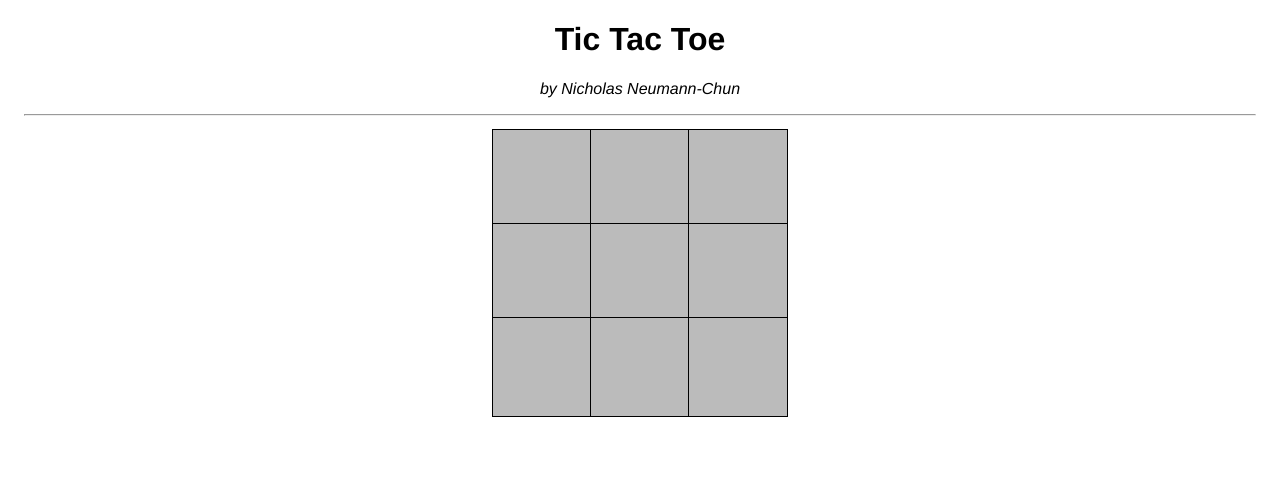
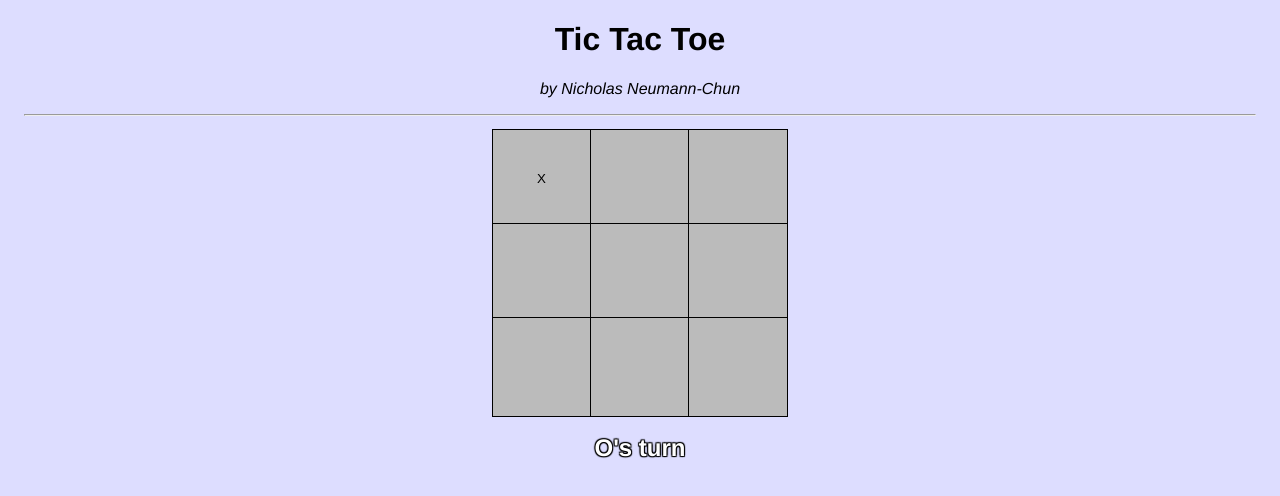
Before and after one commit to babelthuap/tictactoe, a website: page src/index.html in a window 1280 px wide. Both pictures are taken after a click on the button 541 px from the left and 178 px from the top of the page. Drawn offline with Linux system fonts and the light colour scheme.

Commit message:
Introduce main game loop

```diff
--- a/src/script.js
+++ b/src/script.js
@@ -7,19 +7,43 @@
  *   7 8 9
  */
 
-$(document).ready(function() {
+$(document).ready(init);
 
+
+function init() {
   // insert byline
   $('h1').after( $('<hr />') ).after( $('<i>').text('by Nicholas Neumann-Chun') );
+
+  // insert turn indicator
+  $('.board').after( $('<h2>').addClass('turn-indicator') );
+
+  // insert restart button
+  $('.turn-indicator').after( $('<button>').text('Restart!').addClass('hidden') );
+  $('button').click(startGame);
 
   // label buttons
   $('.btn').each(function(i) {
     $(this).data('id', i + 1);
   });
 
-  // click handler for buttons
-  $('.btn').click(function() {
+  startGame();
+};
+
+
+function startGame() {
+  var whoseTurn = 'X';
+
+  // initialize board
+  $('.btn').val(' ');
+  $('.turn-indicator').text("X's turn");
+
+  // handle button clicks
+  $('.btn').on('click', function() {
     console.log('button clicked:', $(this).data('id'));
+
+    $(this).val(whoseTurn);
+
+    whoseTurn = whoseTurn === 'X' ? 'O' : 'X';
+    $('.turn-indicator').text(whoseTurn + "'s turn");
   });
-
-});
+}
--- a/src/style.css
+++ b/src/style.css
@@ -1,4 +1,5 @@
 body {
+  background-color: #DDF;
   text-align: center;
   font-family: Helvetica, Arial, sans-serif;
 }
@@ -28,3 +29,15 @@ hr {
 .btn:focus {
   outline: 0;
 }
+
+.turn-indicator {
+  color: white;
+  text-shadow: 1px 1px 1px #000,
+               -1px -1px 1px #000,
+               -1px 1px 1px #000,
+                1px -1px 1px #000;
+}
+
+.hidden {
+  display: none;
+}
```
